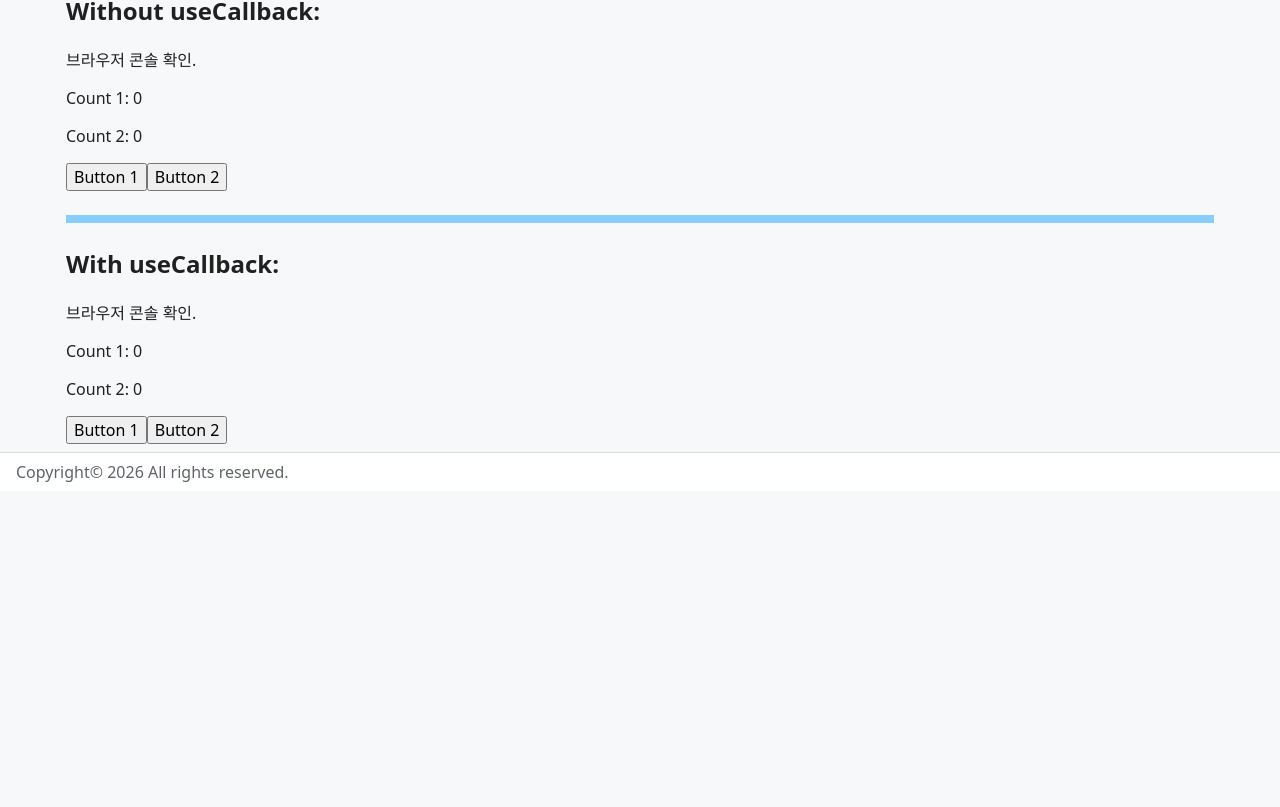
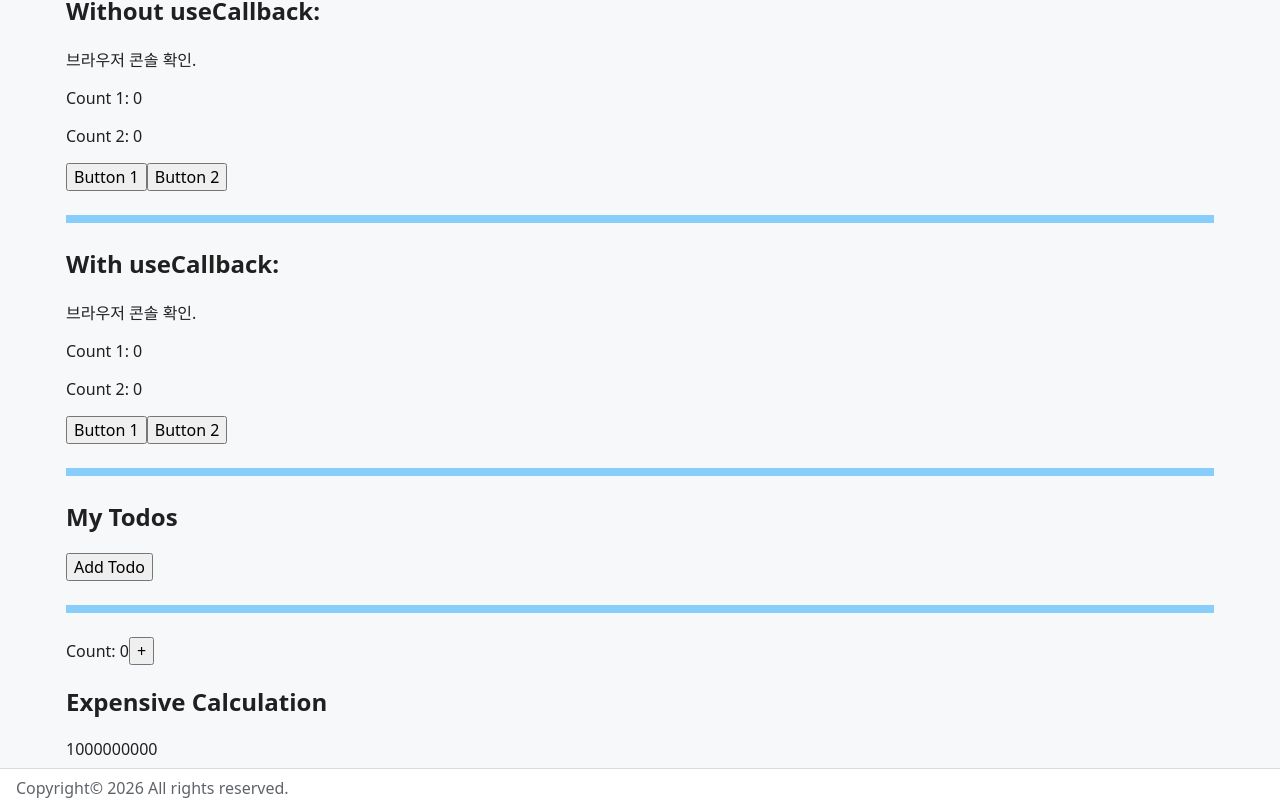
Before and after one commit to lsj1206/thein_react, a React (Vite) app: page / in a window 1280 px wide. Shown: the part 687-1494 px from the top of the page. Before the commit the page ends 1178 px from the top, so only its background shows below. Built offline with nearby package versions, Linux system fonts and the light colour scheme.

Commit message:
feat: useMemo example

```diff
--- a/src/day0701/Day0701.jsx
+++ b/src/day0701/Day0701.jsx
@@ -5,6 +5,7 @@
 import MyUseReduser from "./MyUseReduser";
 import WithoutCallback from "./WithoutCallback";
 import WithCallback from "./WithCallback";
+import MyUseMemo from "./MyUseMemo";
 
 function Day0701() {
   return (
@@ -20,6 +21,8 @@
       <WithoutCallback />
       <hr />
       <WithCallback />
+      <hr />
+      <MyUseMemo />
     </>
   );
 }
--- /dev/null
+++ b/src/day0701/MyUseMemo.jsx
@@ -0,0 +1,45 @@
+import { useMemo, useState } from "react";
+
+const MyUseMemo = () => {
+  const [count, setCount] = useState(0);
+  const [todos, setTodos] = useState([]);
+
+  // const calculation = xpensiveCalculation(count);
+  const calculation = useMemo(() => expensiveCalculation(count), [count]);
+
+  const increment = () => {
+    setCount((c) => c + 1);
+  };
+  const addTodo = () => {
+    setTodos((t) => [...t, "New Todo"]);
+  };
+
+  return (
+    <div>
+      <div>
+        <h2>My Todos</h2>
+        {todos.map((todo, index) => {
+          return <p key={index}>{todo}</p>;
+        })}
+        <button onClick={addTodo}>Add Todo</button>
+      </div>
+      <hr />
+      <div>
+        Count: {count}
+        <button onClick={increment}>+</button>
+        <h2>Expensive Calculation</h2>
+        {calculation}
+      </div>
+    </div>
+  );
+};
+
+const expensiveCalculation = (num) => {
+  console.log("Calculating...");
+  for (let i = 0; i < 1000000000; i++) {
+    num += 1;
+  }
+  return num;
+};
+
+export default MyUseMemo;
```
